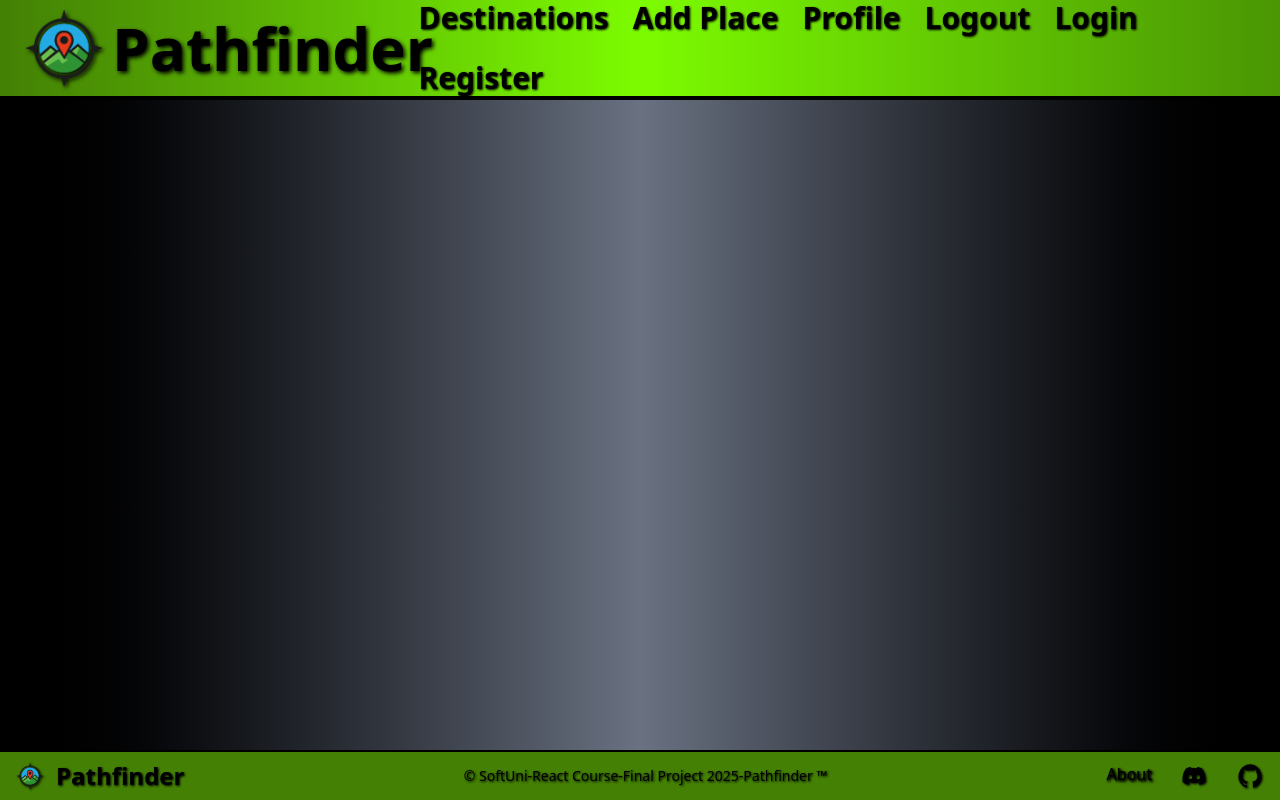
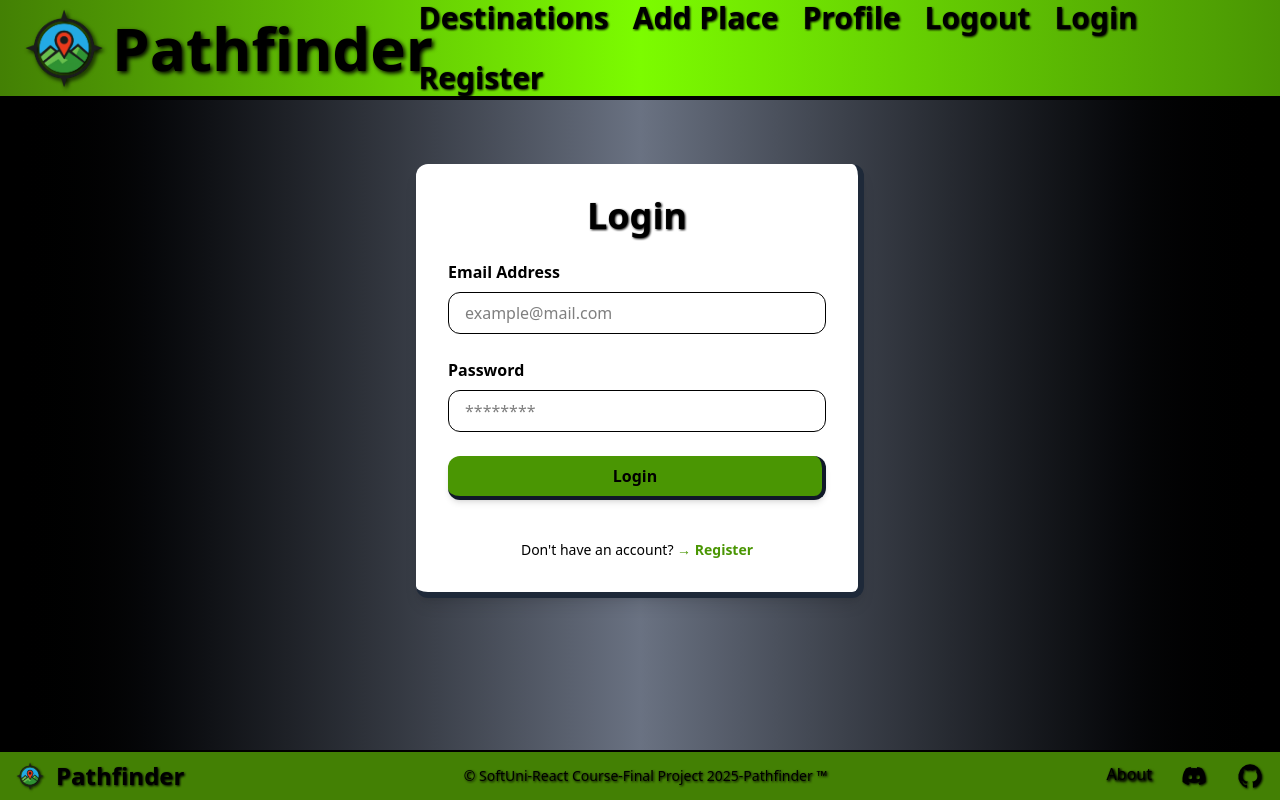
Before and after one commit to danevt/pathfinder-react-spa, a React (Vite) app in the folder client/: page /login in a window 1280 px wide. Built offline with nearby package versions, Linux system fonts and the light colour scheme.

Commit message:
Add Login component and connect to navigation

```diff
--- a/client/src/App.jsx
+++ b/client/src/App.jsx
@@ -3,6 +3,7 @@ import Home from './components/home/Home.jsx';
 import Header from './components/layout/header/Header.jsx';
 import Footer from './components/layout/footer/Footer.jsx';
 import Register from './components/auth/Register/Register.jsx';
+import Login from './components/auth/Login/Login.jsx';
 
 function App() {
     return (
@@ -14,6 +15,7 @@ function App() {
                     <Routes>
                         <Route path='/' element={<Home />} />
                         <Route path='/register' element={<Register />} />
+                        <Route path='/login' element={<Login />} />
                     </Routes>
                 </main>
 
--- a/client/src/components/auth/Login/Login.jsx
+++ b/client/src/components/auth/Login/Login.jsx
@@ -0,0 +1,51 @@
+import { Link } from 'react-router';
+
+export default function Login() {
+    return (
+        <section className='bg-gradient-to-r from-black via-gray-500 to-black px-6 py-16 flex justify-center items-center'>
+            <form className='bg-white rounded-xl shadow-lg p-8 w-full max-w-md space-y-6 border-b-6 border-black border-r-6 border-gray-800'>
+                <h2 className='text-4xl font-bold text-center text-black drop-shadow-[1px_1px_1px_black]'>
+                    Login
+                </h2>
+                <div>
+                    <label className='block text-black font-bold mb-2'>
+                        Email Address
+                    </label>
+                    <input
+                        type='email'
+                        required
+                        placeholder='example@mail.com'
+                        className='w-full px-4 py-2 border rounded-xl focus:outline-none focus:ring-2 focus:ring-[#5ECF00]'
+                    />
+                </div>
+                <div>
+                    <label className='block text-black font-bold mb-2'>
+                        Password
+                    </label>
+                    <input
+                        type='password'
+                        required
+                        placeholder='********'
+                        className='w-full px-4 py-2 border rounded-xl focus:outline-none focus:ring-2 focus:ring-[#5ECF00]'
+                    />
+                </div>
+                <button
+                    type='submit'
+                    className='w-full bg-[#4A9603] text-black font-bold py-2 hover:bg-[#5ECF00] rounded-xl shadow-md border-b-4 border-black border-r-4 border-gray-900 transform transition-transform duration-300 hover:scale-105'
+                >
+                    Login
+                </button>
+
+                <p className='text-sm text-center mt-4 text-black'>
+                    Don't have an account?{' '}
+                    <Link
+                        to='/register'
+                        className='text-[#4A9603] font-bold hover:text-[#5ECF00] transition'
+                    >
+                        → Register
+                    </Link>
+                </p>
+            </form>
+        </section>
+    );
+}
```
